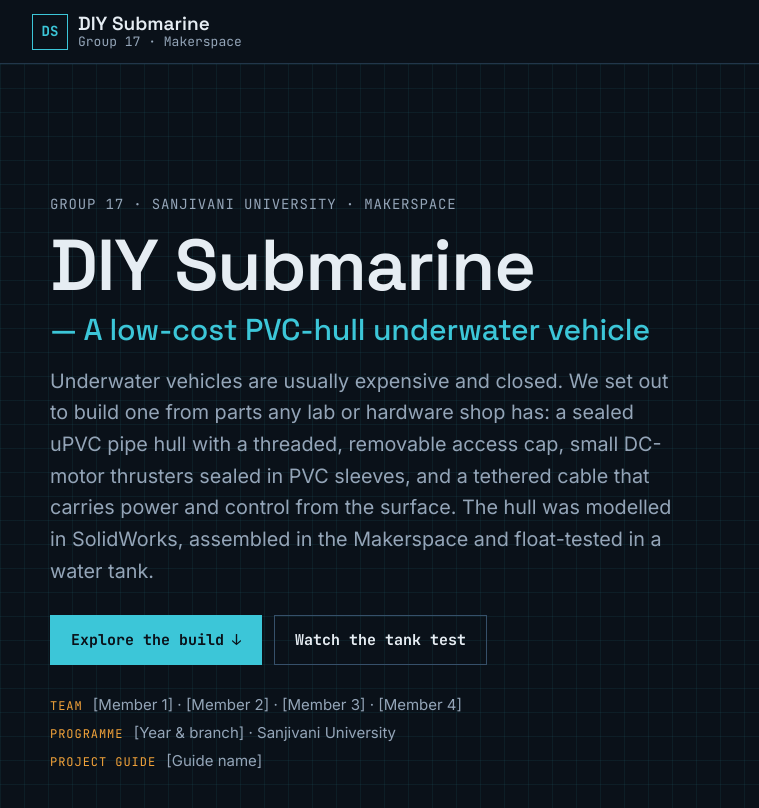
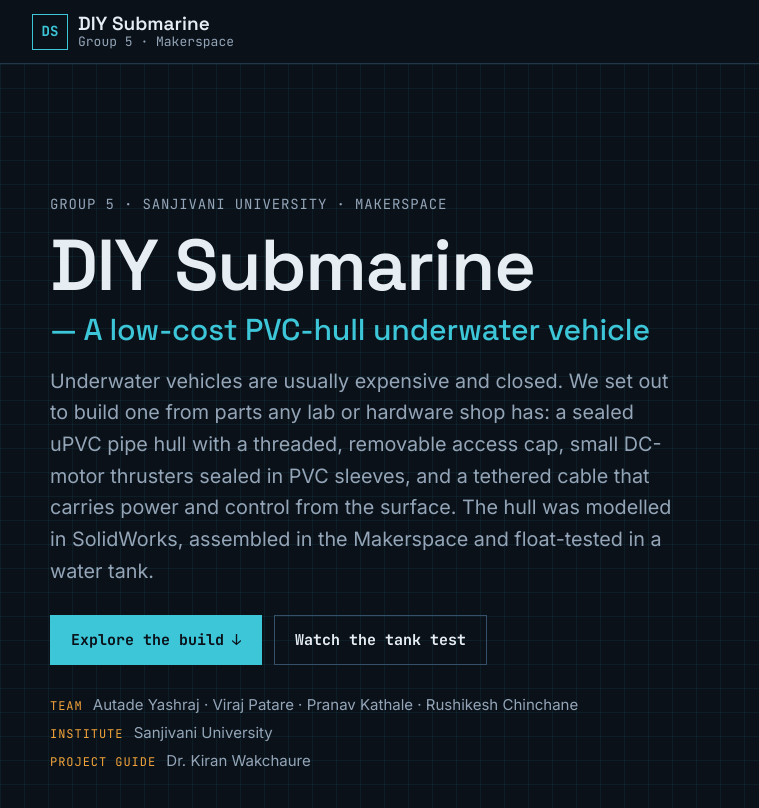
Before and after one commit to virajpatare2-debug/DIYsubmarine, a plain HTML site: page index.html in a window 1280 px wide. Shown: the top 808 px of the page, 0-759 px from the left. Drawn offline with Linux system fonts and the light colour scheme.

Commit message:
Update to Group 5; add team members and project guide

```diff
--- a/index.html
+++ b/index.html
@@ -4,12 +4,12 @@
   <meta charset="utf-8">
   <meta name="viewport" content="width=device-width, initial-scale=1">
   <meta name="theme-color" content="#0a1119">
-  <meta name="description" content="Group 17, Sanjivani University Makerspace: a DIY submarine built from a sealed uPVC pipe hull with a threaded access cap, sealed DC-motor thrusters and a tethered power line. Designed in SolidWorks, built in the lab and float-tested in a water tank.">
-  <title>DIY Submarine — PVC Hull ROV | Engineering Journal · Group 17</title>
+  <meta name="description" content="Group 5, Sanjivani University Makerspace: a DIY submarine built from a sealed uPVC pipe hull with a threaded access cap, sealed DC-motor thrusters and a tethered power line. Designed in SolidWorks, built in the lab and float-tested in a water tank.">
+  <title>DIY Submarine — PVC Hull ROV | Engineering Journal · Group 5</title>
   <link rel="icon" href="./assets/favicon.svg" type="image/svg+xml">
   <meta property="og:type" content="website">
   <meta property="og:site_name" content="DIY Submarine">
-  <meta property="og:title" content="DIY Submarine — Group 17 Engineering Journal">
+  <meta property="og:title" content="DIY Submarine — Group 5 Engineering Journal">
   <meta property="og:description" content="A sealed PVC-pipe submarine with tethered DC-motor thrusters, designed in SolidWorks and float-tested in a water tank. Sanjivani University Makerspace.">
   <meta property="og:image" content="./assets/og-image.jpg">
   <meta name="twitter:card" content="summary_large_image">
@@ -30,7 +30,7 @@
   <header class="site-header">
     <a class="brand" href="#top" aria-label="DIY Submarine, back to top">
       <span class="brand-mark" aria-hidden="true">DS</span>
-      <span class="brand-type"><strong>DIY Submarine</strong><small>Group 17 · Makerspace</small></span>
+      <span class="brand-type"><strong>DIY Submarine</strong><small>Group 5 · Makerspace</small></span>
     </a>
     <nav class="main-nav" id="main-nav" aria-label="Main navigation">
       <a href="#problem">Problem</a>
@@ -57,17 +57,16 @@
     <section class="hero" id="top" aria-labelledby="hero-title">
       <div class="hero-inner shell">
         <div class="hero-copy">
-          <p class="eyebrow">Group 17 · Sanjivani University · Makerspace</p>
+          <p class="eyebrow">Group 5 · Sanjivani University · Makerspace</p>
           <h1 id="hero-title">DIY Submarine <span class="h1-sub">— A low-cost PVC-hull underwater vehicle</span></h1>
           <p class="hero-lede">Underwater vehicles are usually expensive and closed. We set out to build one from parts any lab or hardware shop has: a sealed uPVC pipe hull with a threaded, removable access cap, small DC-motor thrusters sealed in PVC sleeves, and a tethered cable that carries power and control from the surface. The hull was modelled in SolidWorks, assembled in the Makerspace and float-tested in a water tank.</p>
           <div class="hero-actions">
             <a class="button button-primary" href="#journey">Explore the build <span aria-hidden="true">↓</span></a>
             <a class="button button-quiet" href="#testing">Watch the tank test</a>
           </div>
-          <!-- EDIT: replace the placeholders below with your team's real names, branch and guide. -->
-          <p class="hero-team"><span class="hero-team-label">Team</span> [Member 1] · [Member 2] · [Member 3] · [Member 4]</p>
-          <p class="hero-team"><span class="hero-team-label">Programme</span> [Year &amp; branch] · Sanjivani University</p>
-          <p class="hero-team"><span class="hero-team-label">Project guide</span> [Guide name]</p>
+                    <p class="hero-team"><span class="hero-team-label">Team</span> Autade Yashraj &middot; Viraj Patare &middot; Pranav Kathale &middot; Rushikesh Chinchane</p>
+          <p class="hero-team"><span class="hero-team-label">Institute</span> Sanjivani University</p>
+          <p class="hero-team"><span class="hero-team-label">Project guide</span> Dr.&nbsp;Kiran&nbsp;Wakchaure</p>
         </div>
         <figure class="hero-media">
           <video src="media/video/Tank_Test.mp4" poster="media/video/Tank_Test_poster.jpg" autoplay muted loop playsinline preload="metadata" aria-label="Tank test footage: the PVC submarine being lowered into the water tank and floating"></video>
@@ -474,11 +473,11 @@
 
   <footer class="site-footer">
     <div class="shell footer-inner">
-      <p><strong>DIY Submarine</strong> — Group 17 · Makerspace · Sanjivani University</p>
+      <p><strong>DIY Submarine</strong> — Group 5 · Makerspace · Sanjivani University</p>
       <div class="footer-team">
         <h2>Team</h2>
-        <p>[Member 1] · [Member 2] · [Member 3] · [Member 4]<br>[Year &amp; branch], Sanjivani University</p>
-        <p>Project guide: [Guide name]</p>
+        <p>Autade Yashraj<br>Viraj Patare<br>Pranav Kathale<br>Rushikesh Chinchane<br>Sanjivani University</p>
+        <p>Project guide: Dr.&nbsp;Kiran&nbsp;Wakchaure</p>
       </div>
       <p>Performance (depth, speed, endurance): <strong>not yet measured</strong>.</p>
       <p>Last updated <time datetime="2026-11-26">26 November 2026</time> · <a id="repo-link" href="README.md">View source on GitHub</a></p>
```
Also changed, not shown: assets/og-image.jpg, 2 other files.
